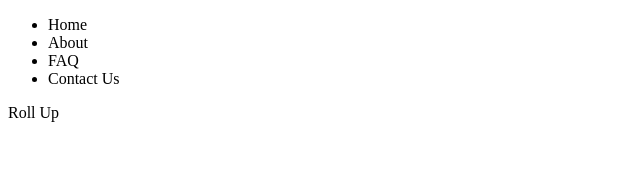
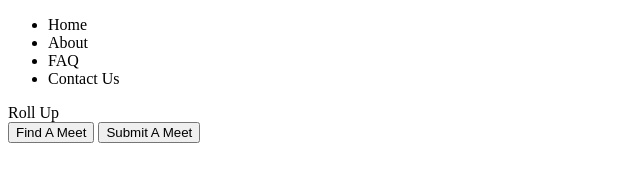
Before and after one commit to cayleatopolski/uxui-lab, a plain HTML site: page index.html in a window 1280 px wide. Shown: the whole page, without its empty margins (0-640 px from the left). Drawn offline with Linux system fonts and the light colour scheme; files that its build step writes are made by us from their sources.

Commit message:
Html finished for now. Beginning styles.

```diff
--- a/index.html
+++ b/index.html
@@ -19,5 +19,12 @@
       </nav>
     </header>
     <div id="header">Roll Up</div>
+    <section class="options">
+      <button class="find">Find A Meet</button>
+      <button class="submit">Submit A Meet</button>
+    </section>
+    <section class="photos">
+      <!-- insert photos -->
+    </section>
   </body>
 </html>
```
